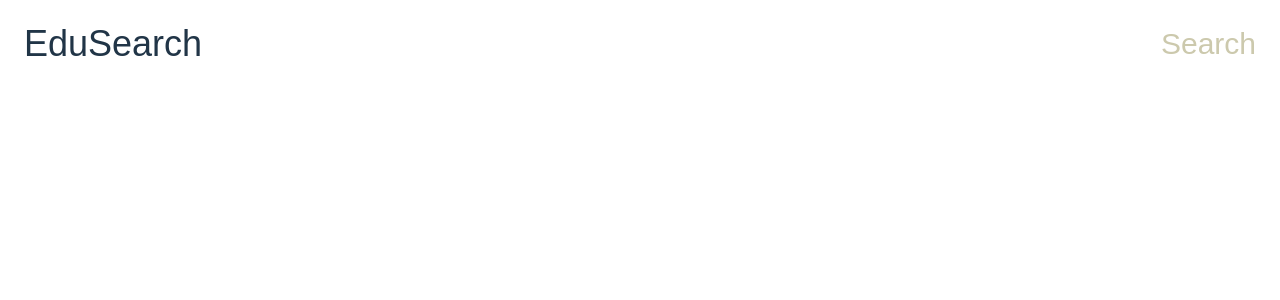
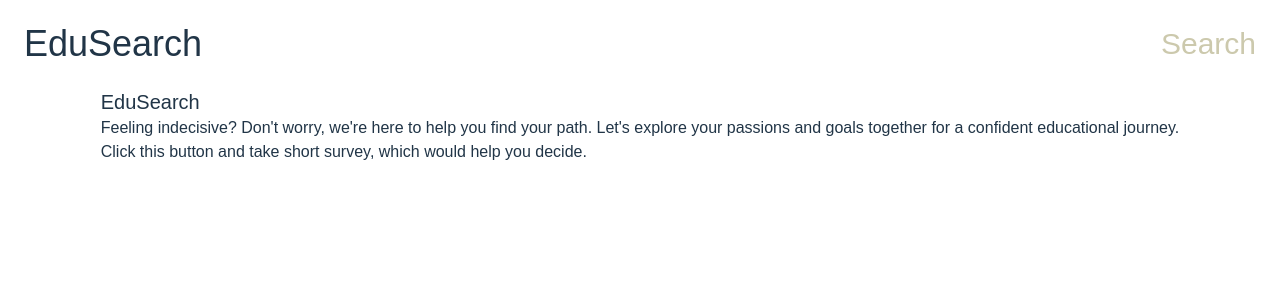
Before and after one commit to localhost-2137/frontend-hackyeah2023, a React (Vite) app: page / in a window 1280 px wide. Shown: the top 300 px of the page. Built offline with nearby package versions, Linux system fonts and the light colour scheme; a web font is replaced by a local one.

Commit message:
add IndexInfo component for route "/"

```diff
--- a/src/App.tsx
+++ b/src/App.tsx
@@ -2,12 +2,17 @@ import {useLocation, useRoutes} from "react-router-dom";
 import MainDashboard from "./pages/MainDashboard.tsx";
 import {AnimatePresence} from "framer-motion";
 import {cloneElement} from "react";
+import IndexInfo from "./components/IndexInfo.tsx";
 
 const App = () => {
     const element = useRoutes([
         {
             path: "/",
             element: <MainDashboard/>,
+            children: [
+                {path: "/", element: <IndexInfo/>},
+                {path: "/search", element: <p>Search</p>},
+            ]
         },
     ]);
 
--- /dev/null
+++ b/src/components/IndexInfo.tsx
@@ -0,0 +1,12 @@
+const IndexInfo = () => {
+    return (
+        <main>
+            <h2 className="text-xl">EduSearch</h2>
+            <p>Feeling indecisive? Don't worry, we're here to help you find your path. Let's explore your passions and
+                goals together for a confident educational journey. </p>
+            <p>Click this button and take short survey, which would help you decide.</p>
+        </main>
+    )
+}
+
+export default IndexInfo
--- a/src/pages/MainDashboard.tsx
+++ b/src/pages/MainDashboard.tsx
@@ -12,9 +12,7 @@ const MainDashboard = () => {
                 <h1 className="text-4xl">EduSearch</h1>
                 <Link className="text-3xl text-add3-300 hover:text-add3-500" to="/search">Search</Link>
             </header>
-            <main>
-                <Outlet/>
-            </main>
+            <Outlet/>
         </motion.div>
     )
 }
```
